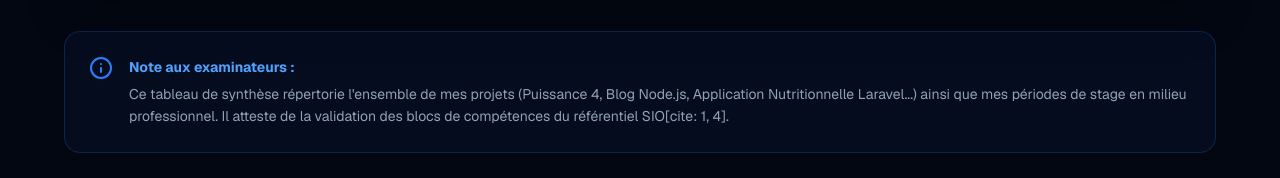
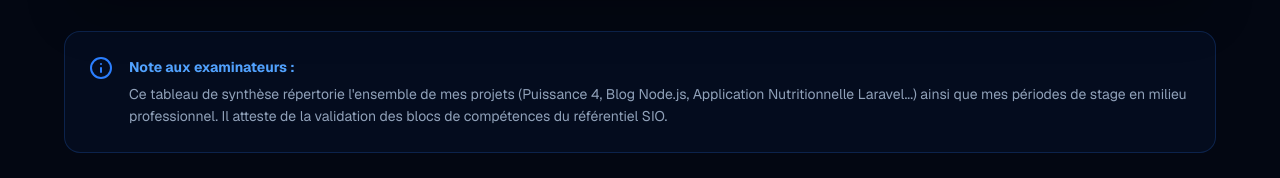
Before and after one commit to Nathan-14-05/PortfolioBTS, a Next.js app: page /PortfolioBTS/ in a window 1280 px wide. Shown: the part 11044-11222 px from the top of the page. Built offline with nearby package versions, Linux system fonts and the light colour scheme.

Commit message:
Mise à jour page synthese

```diff
--- a/src/components/Synthese.tsx
+++ b/src/components/Synthese.tsx
@@ -2,7 +2,7 @@ import React from 'react';
 import { FileSpreadsheet, Download, ExternalLink, Info } from 'lucide-react';
 
 const Synthese = () => {
-  const pdfUrl = "/Tableau-de-Synthese-Nathan-MBoueya.pdf"; // Nom exact du fichier dans /public
+  const pdfUrl = "projects/Tableau-de-Synthese-Nathan-MBoueya.pdf"; // Nom exact du fichier dans /public
 
   return (
     <section id="synthese" className="py-24 bg-[#030712] px-6">
@@ -63,7 +63,7 @@ const Synthese = () => {
           <Info className="text-blue-500 shrink-0" size={24} />
           <div className="text-sm text-slate-400 leading-relaxed">
             <p className="font-bold text-blue-400 mb-1">Note aux examinateurs :</p>
-            Ce tableau de synthèse répertorie l'ensemble de mes projets (Puissance 4, Blog Node.js, Application Nutritionnelle Laravel...) ainsi que mes périodes de stage en milieu professionnel. Il atteste de la validation des blocs de compétences du référentiel SIO[cite: 1, 4].
+            Ce tableau de synthèse répertorie l'ensemble de mes projets (Puissance 4, Blog Node.js, Application Nutritionnelle Laravel...) ainsi que mes périodes de stage en milieu professionnel. Il atteste de la validation des blocs de compétences du référentiel SIO.
           </div>
         </div>
 
```
